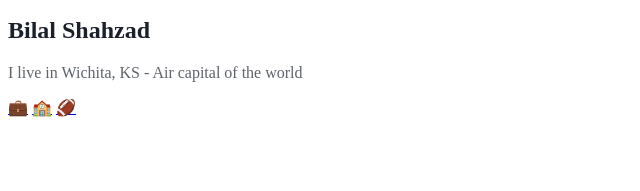
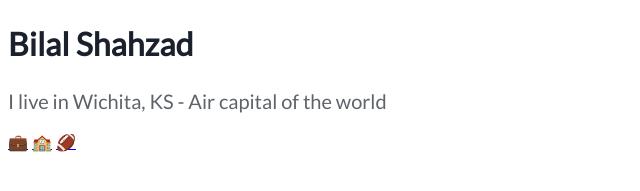
Before and after one commit to Bilal-Shahzad/BloomTech-HTML-CSS_FE, a plain HTML site: page index.html in a window 1280 px wide. Shown: the part 311-502 px from the top of the page, without its empty margins (0-640 px from the left). Drawn offline with Linux system fonts and the light colour scheme.

Commit message:
Bloom tech course- Learning about pixel sizing, font families, and about custom fonts.

```diff
--- a/index.html
+++ b/index.html
@@ -1,5 +1,10 @@
 <!-- Image tag goes here  -->
+<link rel="preconnect" href="https://fonts.googleapis.com">
+<link rel="preconnect" href="https://fonts.gstatic.com" crossorigin>
+<link href="https://fonts.googleapis.com/css2?family=Lato&display=swap" rel="stylesheet">
+
 <link rel="stylesheet" href="styles.css">
+
 <main>
 
     <section>
--- a/styles.css
+++ b/styles.css
@@ -10,8 +10,10 @@ section {
 
 h1 {
     color: #1b212c;
-}
+    font-size: 32px;
+    font-family: 'Lato', sans-serif;}
 
 p {
     color: #5e636b;
-}
+    font-size: 20px;
+    font-family: 'Lato', sans-serif;}
```
